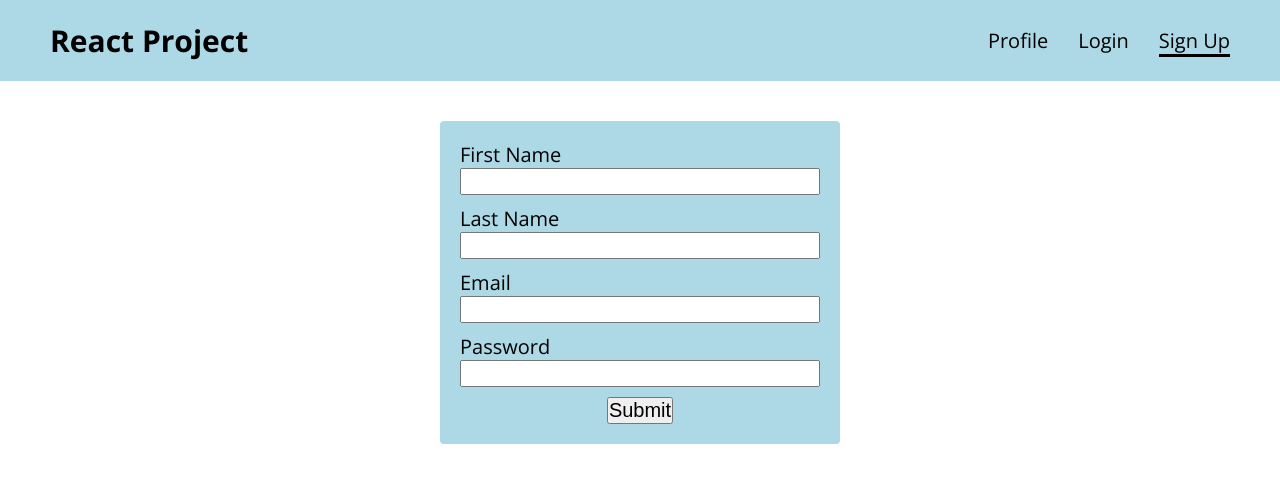
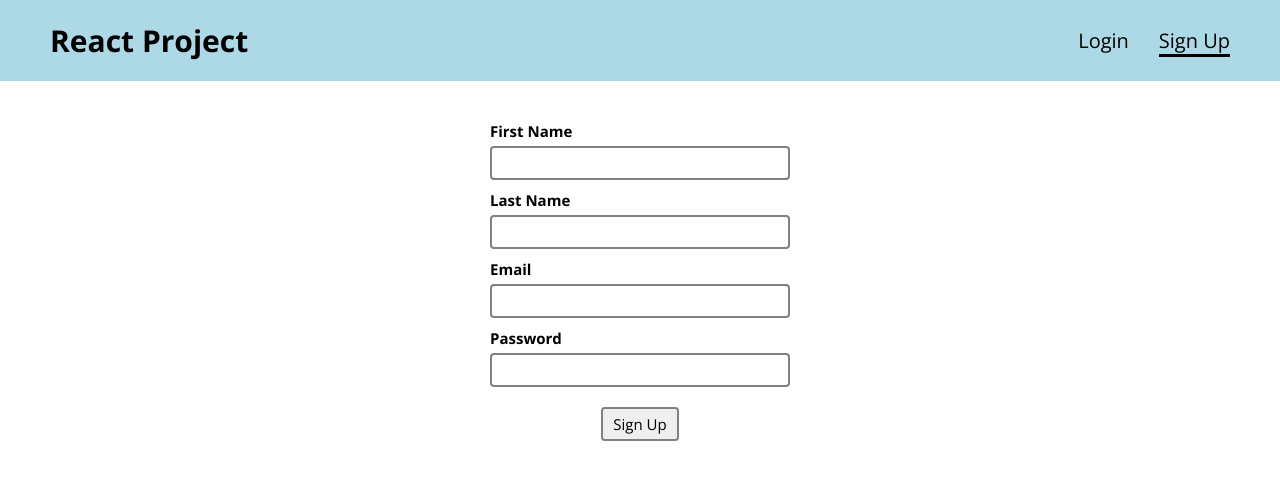
Before and after one commit to nik-ves/virtual-museum-app, a React (Create React App) app: page /auth/signup in a window 1280 px wide. Shown: the top 482 px of the page. Built offline with nearby package versions, Linux system fonts and the light colour scheme.

Commit message:
Authentication logic part 2

```diff
--- a/src/App.js
+++ b/src/App.js
@@ -1,6 +1,7 @@
-import { Fragment } from "react";
-import { Route, Switch } from "react-router-dom";
+import { Fragment, useContext } from "react";
+import { Route, Switch, Redirect } from "react-router-dom";
 
+import { AuthContext } from "./context/auth-context";
 import MainNavigation from "./components/layout/MainNavigation";
 import Home from "./pages/Home";
 import Login from "./pages/auth/Login";
@@ -8,6 +9,8 @@ import Signup from "./pages/auth/Signup";
 import Profile from "./pages/Profile";
 
 function App() {
+  const authCtx = useContext(AuthContext);
+
   return (
     <Fragment>
       <MainNavigation />
@@ -18,7 +21,8 @@ function App() {
         </Route>
 
         <Route path="/profile">
-          <Profile />
+          {authCtx.isLoggedIn && <Profile />}
+          {!authCtx.isLoggedIn && <Redirect to="/auth/login" />}
         </Route>
 
         <Route path="/auth/login">
--- a/src/components/auth/LoginForm.js
+++ b/src/components/auth/LoginForm.js
@@ -1,50 +1,77 @@
-import { useState } from "react";
-import classes from "./LoginForm.module.css";
+import useInput from "../../hooks/use-input";
+
 import { AuthContext } from "../../context/auth-context";
-import { useContext } from "react";
+import { useContext, useState } from "react";
+import { useHistory } from "react-router";
 
 const LoginForm = () => {
+  const [errorMessage, setErrorMessage] = useState("");
   const authCtx = useContext(AuthContext);
+  const history = useHistory();
 
-  const [email, setEmail] = useState("");
-  const [password, setPassword] = useState("");
+  const {
+    value: emailValue,
+    hasError: emailHasError,
+    valueChangeHandler: emailChangeHandler,
+    valueBlurHandler: emailBlurHandler,
+  } = useInput((value) => value.includes("@"));
 
-  const emailChangeHandler = (event) => {
-    setEmail(event.target.value);
-  };
-
-  const passwordChangeHandler = (event) => {
-    setPassword(event.target.value);
-  };
+  const {
+    value: passwordValue,
+    hasError: passwordHasError,
+    valueChangeHandler: passwordChangeHandler,
+    valueBlurHandler: passwordBlurHandler,
+  } = useInput((value) => value.length > 5);
 
   const submitHandler = (event) => {
     event.preventDefault();
 
-    authCtx.authUser(email, password);
+    authCtx.authUser(emailValue, passwordValue);
+
+    setErrorMessage("Incorrect login parameters!");
   };
 
+  if (authCtx.isLoggedIn) {
+    history.replace("/profile");
+  }
+
+  const emailClasses = emailHasError ? "form-control invalid" : "form-control";
+
+  const passwordClasses = passwordHasError
+    ? "form-control invalid"
+    : "form-control";
+
   return (
-    <div className={classes["form-content"]}>
-      <form onSubmit={submitHandler} className={classes.form}>
+    <section className="form-content">
+      <form onSubmit={submitHandler}>
+        <div className={emailClasses}>
           <label htmlFor="email">Email</label>
           <input
             type="email"
             id="email"
-          value={email}
             onChange={emailChangeHandler}
+            onBlur={emailBlurHandler}
           />
+        </div>
+        {emailHasError && <p>Enter a valid email address!</p>}
 
+        <div className={passwordClasses}>
           <label htmlFor="password">Password</label>
           <input
             type="password"
             id="password"
-          value={password}
             onChange={passwordChangeHandler}
+            onBlur={passwordBlurHandler}
           />
+        </div>
+        {passwordHasError && <p>Password must be longer than 5 characters!</p>}
 
-        <button type="submit">Submit</button>
+        <div className="form-actions">
+          <button type="submit">Log In</button>
+        </div>
+        {<p>{errorMessage}</p>}
       </form>
-    </div>
+    </section>
   );
 };
 
--- a/src/components/auth/SignupForm.js
+++ b/src/components/auth/SignupForm.js
@@ -2,82 +2,137 @@ import { useState } from "react";
 import { AuthContext } from "../../context/auth-context";
 import { useContext } from "react";
 
-import classes from "./SignupForm.module.css";
+import useInput from "../../hooks/use-input";
 
 const SignupForm = () => {
+  const [signupMessage, setSignupMessage] = useState("");
   const authCtx = useContext(AuthContext);
 
-  const [firstName, setFirstName] = useState("");
-  const [lastName, setLastName] = useState("");
-  const [email, setEmail] = useState("");
-  const [password, setPassword] = useState("");
+  const {
+    value: firstNameValue,
+    hasError: firstNameHasError,
+    valueChangeHandler: firstNameChangeHandler,
+    valueBlurHandler: firstNameBlurHandler,
+    resetValue: firstNameValueReset,
+  } = useInput((value) => value.trim() !== "");
 
-  const firstNameChangeHandler = (event) => {
-    setFirstName(event.target.value);
-  };
+  const {
+    value: lastNameValue,
+    hasError: lastNameHasError,
+    valueChangeHandler: lastNameChangeHandler,
+    valueBlurHandler: lastNameBlurHandler,
+    resetValue: lastNameValueReset,
+  } = useInput((value) => value.trim() !== "");
 
-  const lastNameChangeHandler = (event) => {
-    setLastName(event.target.value);
-  };
+  const {
+    value: emailValue,
+    hasError: emailHasError,
+    valueChangeHandler: emailChangeHandler,
+    valueBlurHandler: emailBlurHandler,
+    resetValue: emailValueReset,
+  } = useInput((value) => value.includes("@"));
 
-  const emailChangeHandler = (event) => {
-    setEmail(event.target.value);
-  };
-
-  const passwordChangeHandler = (event) => {
-    setPassword(event.target.value);
-  };
+  const {
+    value: passwordValue,
+    hasError: passwordHasError,
+    valueChangeHandler: passwordChangeHandler,
+    valueBlurHandler: passwordBlurHandler,
+    resetValue: passwordValueReset,
+  } = useInput((value) => value.length > 5);
 
   const submitHandler = (event) => {
     event.preventDefault();
 
     authCtx.createUser({
-      id: Math.random(),
-      firstName,
-      lastName,
-      email,
-      password,
+      id: Math.trunc(Math.random() * 1000),
+      firstName: firstNameValue,
+      lastName: lastNameValue,
+      email: emailValue,
+      password: passwordValue,
     });
+
+    setSignupMessage("Signup successful!");
+
+    firstNameValueReset();
+    lastNameValueReset();
+    emailValueReset();
+    passwordValueReset();
   };
 
+  const formClasses = (value) => {
+    let formClass;
+
+    if (value) {
+      formClass = "form-control invalid";
+    } else {
+      formClass = "form-control";
+    }
+
+    return formClass;
+  };
+
+  const firstNameClasses = formClasses(firstNameHasError);
+  const lastNameClasses = formClasses(firstNameHasError);
+  const emailClasses = formClasses(firstNameHasError);
+  const passwordClasses = formClasses(firstNameHasError);
+
   return (
-    <div className={classes["form-content"]}>
-      <form onSubmit={submitHandler} className={classes.form}>
+    <section className="form-content">
+      <form onSubmit={submitHandler}>
+        <div className={firstNameClasses}>
           <label htmlFor="firstName">First Name</label>
           <input
             type="text"
             id="firstName"
-          value={firstName}
+            value={firstNameValue}
             onChange={firstNameChangeHandler}
+            onBlur={firstNameBlurHandler}
           />
+        </div>
+        {firstNameHasError && <p>First name field must not be empty!</p>}
 
+        <div className={lastNameClasses}>
           <label htmlFor="lastName">Last Name</label>
           <input
             type="text"
             id="lastName"
-          value={lastName}
+            value={lastNameValue}
             onChange={lastNameChangeHandler}
+            onBlur={lastNameBlurHandler}
           />
+        </div>
+        {lastNameHasError && <p>Last name field must not be empty!</p>}
 
+        <div className={emailClasses}>
           <label htmlFor="email">Email</label>
           <input
             type="email"
             id="email"
-          value={email}
+            value={emailValue}
             onChange={emailChangeHandler}
+            onBlur={emailBlurHandler}
           />
+        </div>
+        {emailHasError && <p>Enter a valid email address!</p>}
 
+        <div className={passwordClasses}>
           <label htmlFor="password">Password</label>
           <input
             type="password"
             id="password"
-          value={password}
+            value={passwordValue}
             onChange={passwordChangeHandler}
+            onBlur={passwordBlurHandler}
           />
+        </div>
+        {passwordHasError && <p>Password must be longer than 5 characters!</p>}
 
-        <button type="submit">Submit</button>
+        <div className="form-actions">
+          <button type="submit">Sign Up</button>
+        </div>
+        {<p>{signupMessage}</p>}
       </form>
-    </div>
+    </section>
   );
 };
 
--- a/src/components/auth/SignupForm.module.css
+++ /dev/null
@@ -1,26 +0,0 @@
-.form {
-  display: flex;
-  flex-direction: column;
-  width: 400px;
-  font-size: 2rem;
-  padding: 2rem;
-  background-color: lightblue;
-  border-radius: 4px;
-}
-
-.form input,
-.form textarea {
-  font-size: 2rem;
-  margin-bottom: 1rem;
-}
-
-.form button {
-  align-self: center;
-  font-size: 2rem;
-}
-
-.form-content {
-  display: flex;
-  justify-content: center;
-  margin-top: 4rem;
-}
--- a/src/components/layout/MainNavigation.js
+++ b/src/components/layout/MainNavigation.js
@@ -1,9 +1,13 @@
 import { NavLink } from "react-router-dom";
 import Container from "../UI/Container";
+import { AuthContext } from "../../context/auth-context";
+import { useContext } from "react";
 
 import classes from "./MainNavigation.module.css";
 
 const MainNavigation = () => {
+  const authCtx = useContext(AuthContext);
+
   return (
     <header className={classes.header}>
       <Container>
@@ -15,21 +19,28 @@ const MainNavigation = () => {
           </div>
 
           <ul className={classes.list}>
+            {authCtx.isLoggedIn && (
               <li>
                 <NavLink to="/profile" activeClassName={classes.active}>
                   Profile
                 </NavLink>
               </li>
+            )}
+            {!authCtx.isLoggedIn && (
               <li>
                 <NavLink to="/auth/login" activeClassName={classes.active}>
                   Login
                 </NavLink>
               </li>
+            )}
+            {!authCtx.isLoggedIn && (
               <li>
                 <NavLink to="/auth/signup" activeClassName={classes.active}>
                   Sign Up
                 </NavLink>
               </li>
+            )}
+            {authCtx.isLoggedIn && <li onClick={authCtx.logoutUser}>Logout</li>}
           </ul>
         </div>
       </Container>
--- a/src/components/layout/MainNavigation.module.css
+++ b/src/components/layout/MainNavigation.module.css
@@ -24,6 +24,7 @@
 
 .list li {
   margin-left: 3rem;
+  cursor: pointer;
 }
 
 .list a {
--- a/src/context/auth-context.js
+++ b/src/context/auth-context.js
@@ -1,14 +1,15 @@
 import React, { useState } from "react";
 
 export const AuthContext = React.createContext({
+  currentUser: "",
+  isLoggedIn: "",
   createUser: () => {},
   authUser: () => {},
-  currentUser: "",
-  // isLoggedIn: "",
+  logoutUser: () => {},
 });
 
 const AuthContextProvider = (props) => {
-  const [currentUser, setCurrentUser] = useState({});
+  const [currentUser, setCurrentUser] = useState(null);
   const [usersList, setUsersList] = useState([
     {
       id: 1,
@@ -26,6 +27,8 @@ const AuthContextProvider = (props) => {
     },
   ]);
 
+  const isLoggedIn = currentUser;
+
   const createUserHandler = (user) => {
     setUsersList((prevState) => [...prevState, user]);
   };
@@ -34,14 +37,19 @@ const AuthContextProvider = (props) => {
     let user = usersList.find((user) => {
       return email === user.email && password === user.password;
     });
-
     setCurrentUser(user);
   };
 
+  const logoutUserHandler = () => {
+    setCurrentUser(null);
+  };
+
   const providerValue = {
+    currentUser,
+    isLoggedIn,
     createUser: createUserHandler,
     authUser: authUserHandler,
-    currentUser,
+    logoutUser: logoutUserHandler,
   };
 
   return (
--- /dev/null
+++ b/src/hooks/use-input.js
@@ -0,0 +1,32 @@
+import { useState } from "react";
+
+const useInput = (validateValue) => {
+  const [enteredValue, setEnteredValue] = useState("");
+  const [isTouched, setIsTouched] = useState(false);
+
+  const isValid = validateValue(enteredValue);
+  const hasError = !isValid && isTouched;
+
+  const valueChangeHandler = (event) => {
+    setEnteredValue(event.target.value);
+  };
+
+  const valueBlurHandler = () => {
+    setIsTouched(true);
+  };
+
+  const resetValue = () => {
+    setEnteredValue("");
+    setIsTouched(false);
+  };
+
+  return {
+    value: enteredValue,
+    hasError,
+    valueChangeHandler,
+    valueBlurHandler,
+    resetValue,
+  };
+};
+
+export default useInput;
--- a/src/index.css
+++ b/src/index.css
@@ -1,4 +1,4 @@
-@import url('https://fonts.googleapis.com/css2?family=Lato:wght@700&family=Open+Sans:wght@400;700&display=swap');
+@import url("https://fonts.googleapis.com/css2?family=Lato:wght@700&family=Open+Sans:wght@400;700&display=swap");
 
 * {
   box-sizing: border-box;
@@ -11,7 +11,7 @@ html {
 }
 
 body {
-  font-family: 'Open Sans', 'Lato', sans-serif;
+  font-family: "Open Sans", "Lato", sans-serif;
   margin: 0;
   color: black;
 }
@@ -20,3 +20,63 @@ body {
   max-width: 120rem;
   margin: 0 auto;
 }
+
+/* =========================== */
+
+.form-content {
+  display: flex;
+  justify-content: center;
+  align-items: center;
+  margin-top: 4rem;
+  font-size: 1.5rem;
+}
+
+.form-content p {
+  color: red;
+  text-align: center;
+  font-size: 1.3rem;
+}
+
+.form-control label {
+  align-self: flex-end;
+  font-weight: bold;
+  display: block;
+  margin-bottom: 0.5rem;
+}
+
+.form-control input {
+  border: 2px solid gray;
+  border-radius: 4px;
+  padding: 0 0.5rem;
+  font: inherit;
+  width: 30rem;
+  max-width: 100%;
+  padding: 0.5rem;
+  margin-bottom: 1rem;
+}
+
+.form-control input:focus {
+  outline: none;
+  border: 2px solid green;
+}
+
+.form-control button {
+  align-self: center;
+  justify-self: center;
+}
+
+.invalid input:focus {
+  border: 2px solid red;
+}
+
+.form-actions {
+  text-align: center;
+  margin: 1rem 0;
+}
+
+.form-actions button {
+  padding: 0.5rem 1rem;
+  font: inherit;
+  border: 2px solid gray;
+  border-radius: 4px;
+}
```
Also changed, not shown: src/components/auth/LoginForm.module.css (deleted, +0 -26 lines), src/pages/Profile.js (+4 -4 lines), 1 other file (tests, documents, lock files or other folders). Lines whose indentation alone changed are shown as unchanged.
